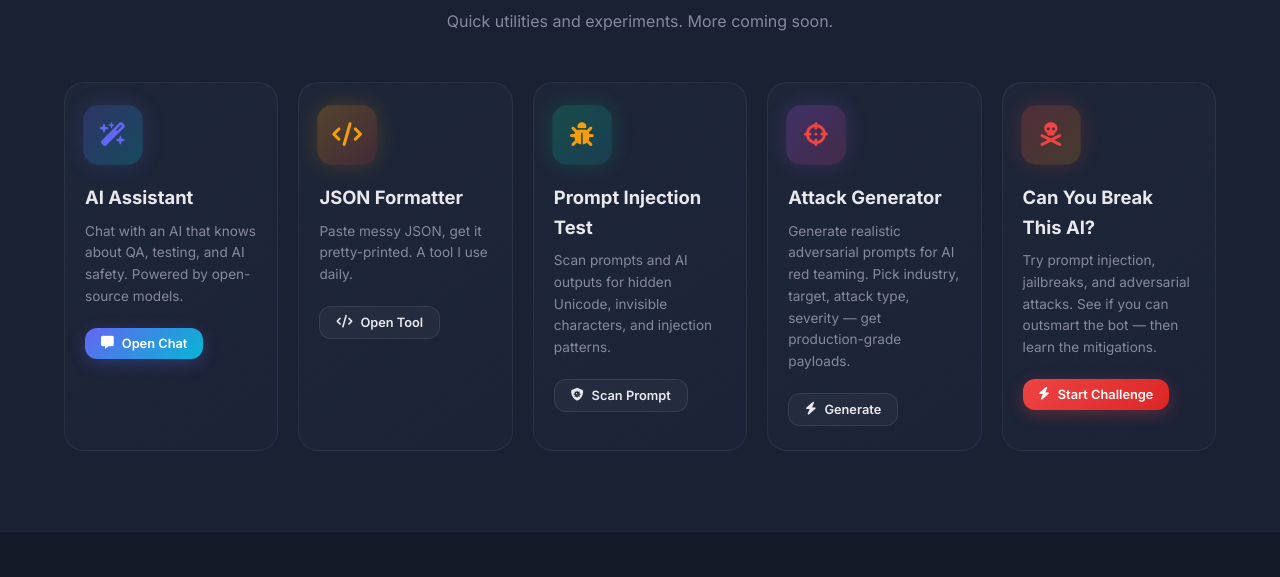
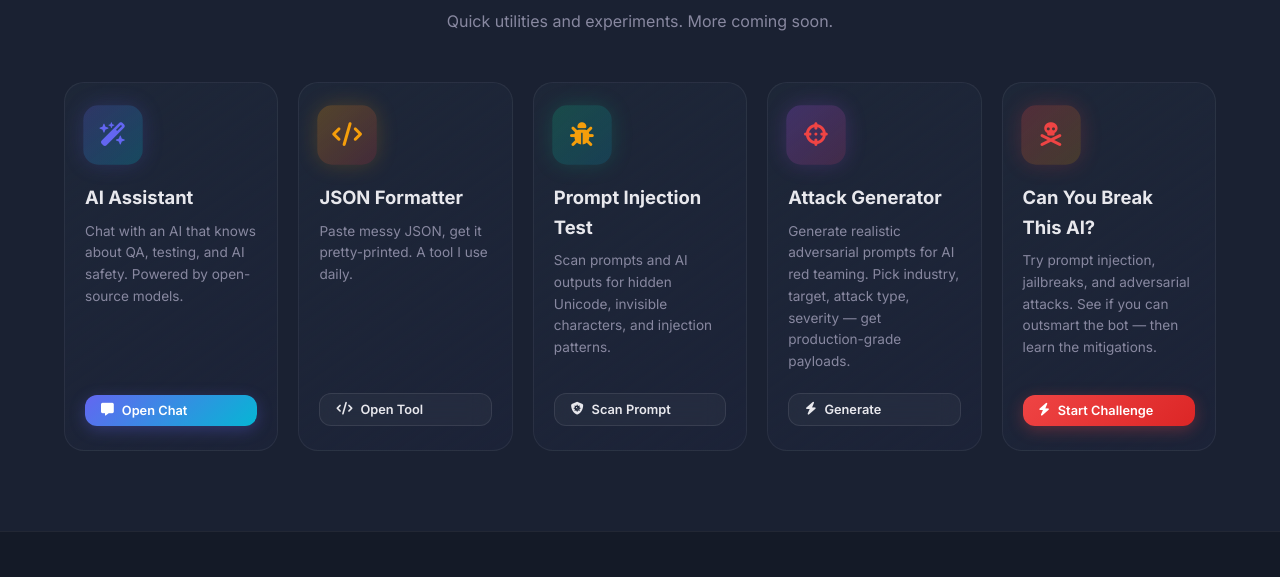
Before and after one commit to qa-apps/alexpavsky, a plain HTML site: page index.html in a window 1280 px wide. Shown: the part 3446-4023 px from the top of the page. Drawn offline with Linux system fonts and the light colour scheme; no server answers.

Commit message:
Fix Lab Card layout and alignment

```diff
--- a/style.css
+++ b/style.css
@@ -1605,6 +1605,8 @@ body.light-mode .article-modal-date { color: #8a8a95; }
     transform: translateY(20px);
     position: relative;
     overflow: hidden;
+    display: flex;
+    flex-direction: column;
 }
 .lab-card::before {
     content: '';
@@ -1677,6 +1679,7 @@ body.light-mode .article-modal-date { color: #8a8a95; }
     color: var(--text-secondary);
     line-height: 1.6;
     margin-bottom: 1.25rem;
+    flex-grow: 1;
 }
 
 /* ─── Modals ─── */
```
